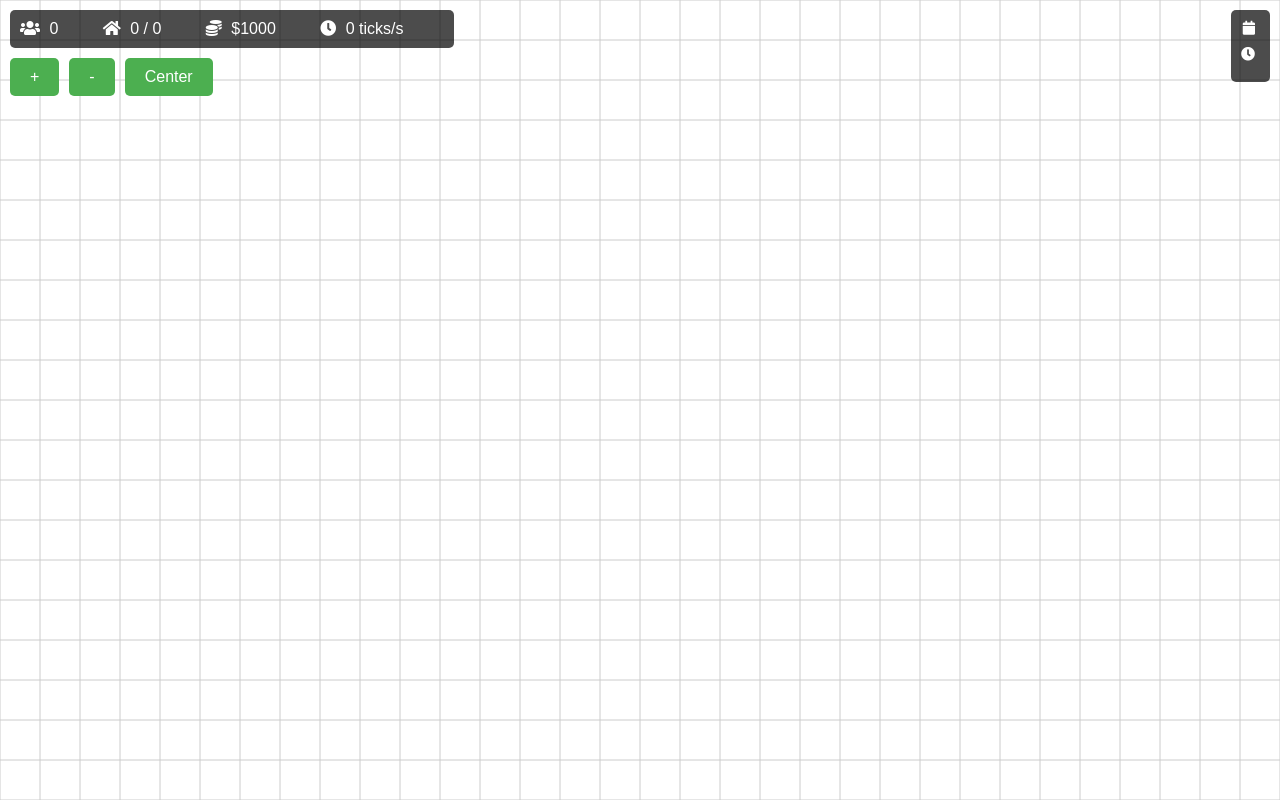
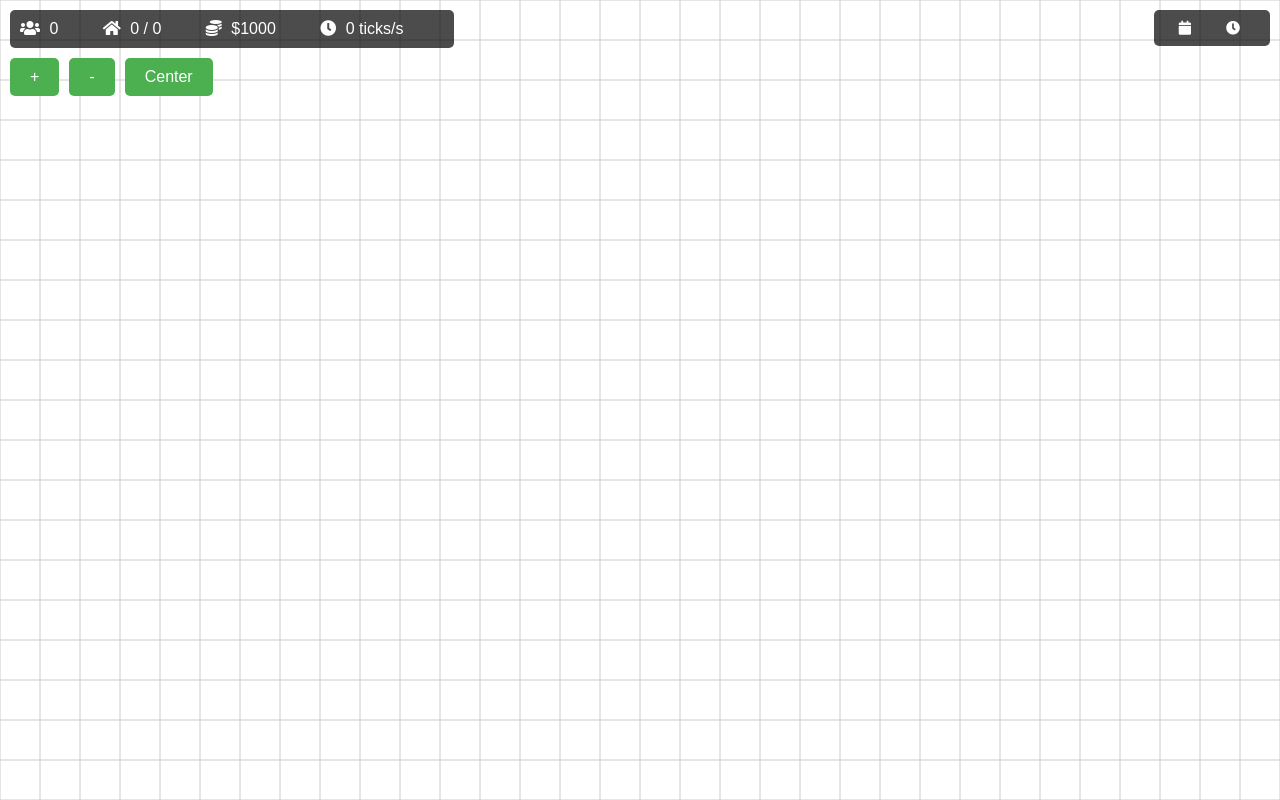
Before and after one commit to benda95280/CityExpansionPrototype, a Flask app: page / in a window 1280 px wide. Run offline with Flask 3, Linux system fonts and the light colour scheme; some libraries are stand-ins or nearby versions.

Commit message:
Agent step completed: Adjust CSS to align topbar text on the same line

```diff
--- a/static/css/style.css
+++ b/static/css/style.css
@@ -52,14 +52,14 @@ body, html {
     border-radius: 5px;
     font-size: 14px;
     display: flex;
-    flex-direction: column;
-    align-items: flex-end;
+    flex-direction: row;
+    align-items: center;
+    justify-content: flex-end;
     z-index: 1000;
 }
 
 #time-resources span {
-    display: block;
-    margin-bottom: 5px;
+    margin-left: 15px;
 }
 
 #time-resources i {
```
